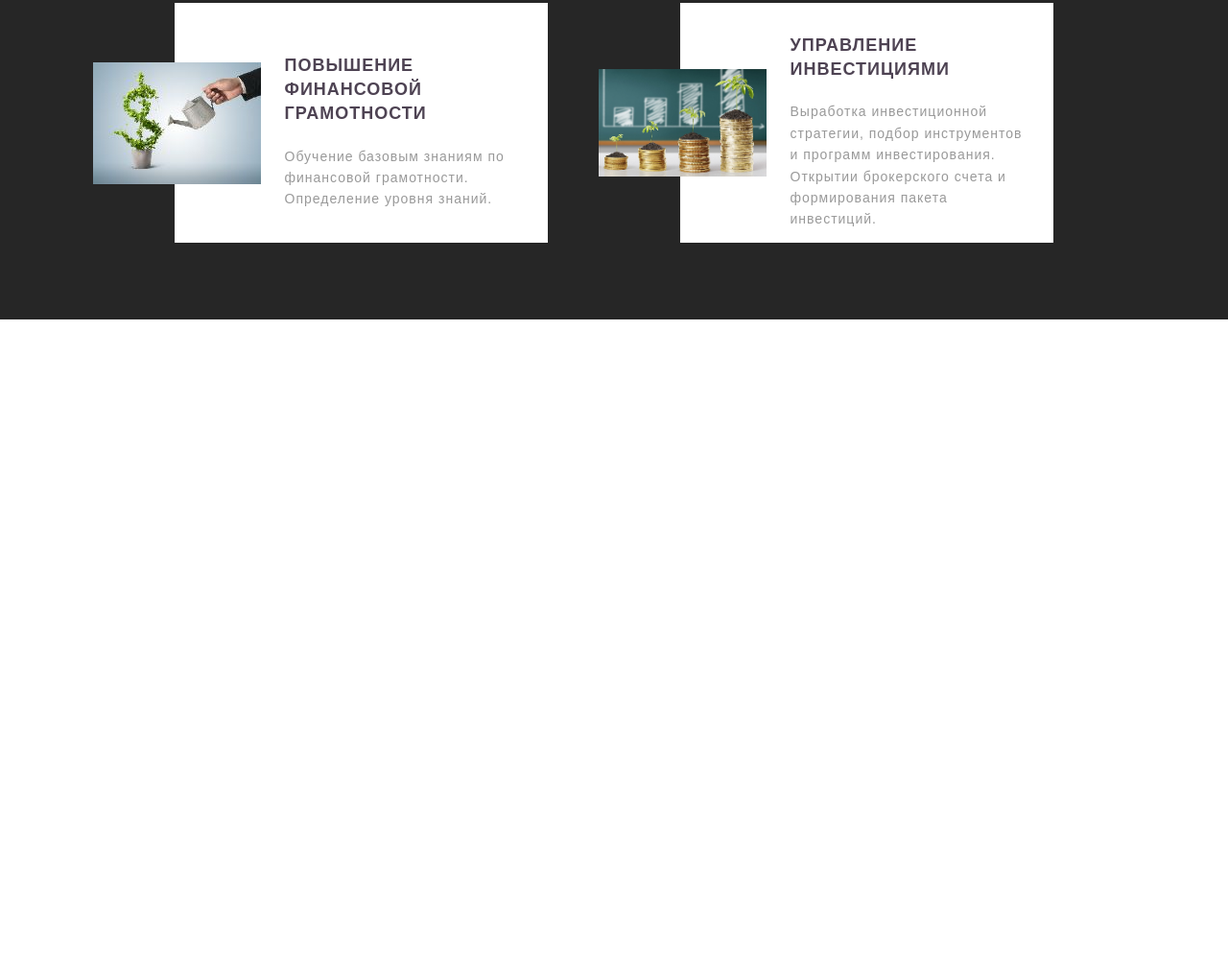
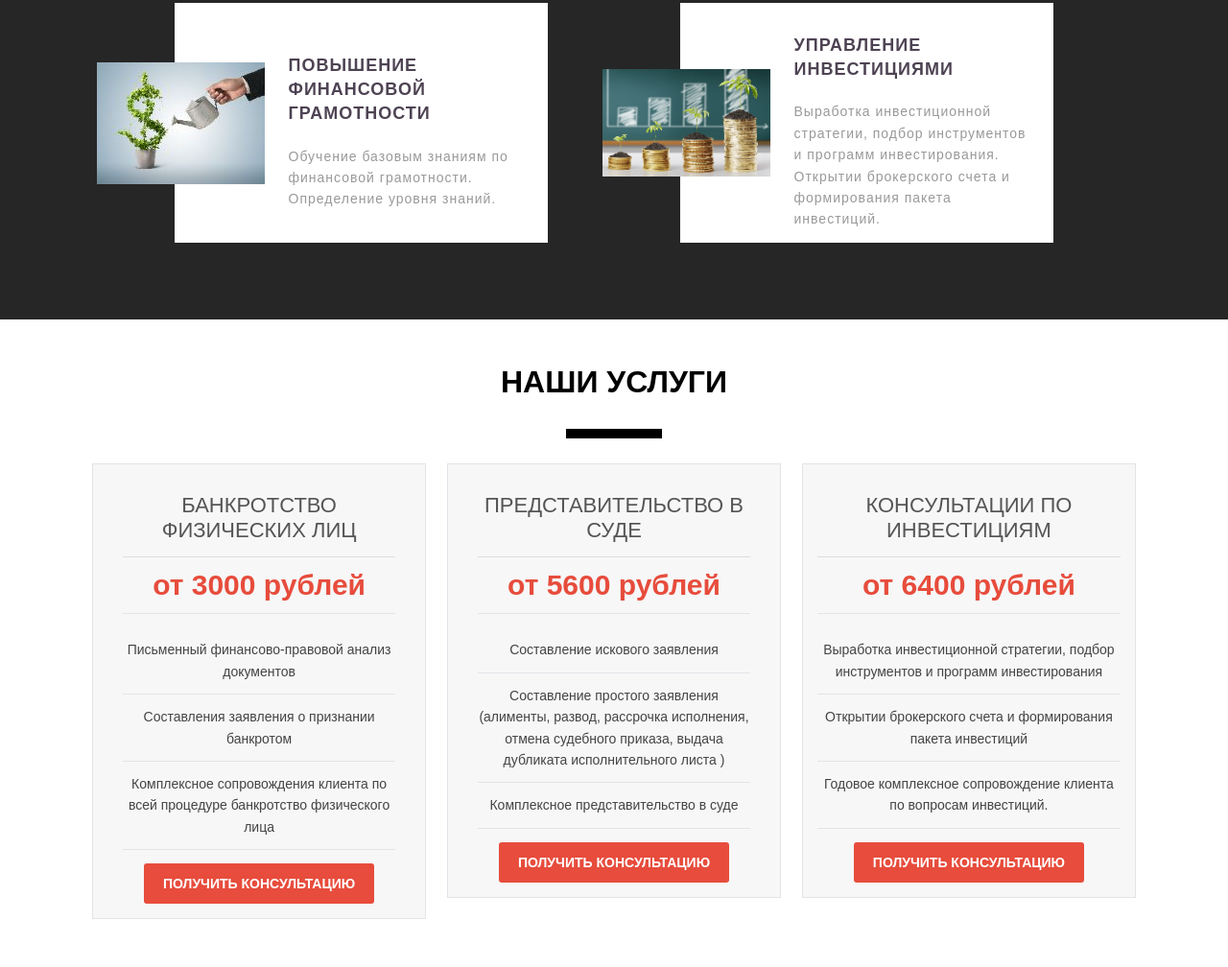
Before and after one commit to Romanenko-Vasilii/FBP, a website: page index.html in a window 1280 px wide. Shown: the part 2059-3067 px from the top of the page at 96% size. Before the commit the page ends 2392 px from the top, so only its background shows below. Drawn offline with Linux system fonts and the light colour scheme.

Commit message:
make price-block

```diff
--- a/index.html
+++ b/index.html
@@ -177,6 +177,69 @@
       <!-- /.container -->
     </section>
     <!-- /.service -->
+    <section class="price">
+      <div class="container">
+        <h2 class="price__title">наши услуги</h2>
+        <div class="row">
+          <div class="col">
+            <div class="card__price">
+              <div class="card__wrap">
+                <div class="card__caption">банкротство физических лиц</div>
+                <!-- /.card__caption -->
+                <div class="card__rate">от 3000 рублей</div>
+                <!-- /.card__rate -->
+                <ul>
+                <li>Письменный финансово-правовой анализ документов</li>
+                <li>Составления заявления о признании <br> банкротом</li>
+                <li>Комплексное сопровождения клиента по всей процедуре банкротство физического лица</li>
+              </ul>
+              <button class="button button--red">получить консультацию</button>
+              </div>
+            </div>
+            <!-- /.card__price -->
+          </div>
+          <!-- /.col -->
+          <div class="col">
+            <div class="card__price">
+              <div class="card__wrap">
+                <div class="card__caption">представительство в суде</div>
+              <!-- /.card__caption -->
+              <div class="card__rate">от 5600 рублей</div>
+              <!-- /.card__rate -->
+              <ul>
+                <li>Составление искового заявления</li>
+                <li>Составление простого заявления (алименты, развод, рассрочка исполнения, отмена судебного приказа, выдача дубликата исполнительного листа )</li>
+                <li>Комплексное представительство в суде</li>
+              </ul>
+              <button class="button button--red">получить консультацию</button>
+              </div>
+              <!-- /.card__wrap -->
+            </div>
+            <!-- /.card__price -->
+          </div>
+          <!-- /.col -->
+          <div class="col">
+            <div class="card__price">
+              <div class="card__caption">Консультации по инвестициям</div>
+              <!-- /.card__caption -->
+              <div class="card__rate">от 6400 рублей</div>
+              <!-- /.card__rate -->
+              <ul>
+                <li>Выработка инвестиционной стратегии, подбор инструментов и программ инвестирования</li>
+                <li>Открытии брокерского счета и формирования пакета инвестиций</li>
+                <li>Годовое комплексное сопровождение клиента по вопросам инвестиций.</li>
+              </ul>
+              <button class="button button--red">получить консультацию</button>
+            </div>
+            <!-- /.card__price -->
+          </div>
+          <!-- /.col -->
+        </div>
+        <!-- /.row -->
+      </div>
+      <!-- /.container -->
+    </section>
+    <!-- /.price -->
   </main>
 </body>
 </html>
--- a/sass/style.sass
+++ b/sass/style.sass
@@ -6,6 +6,7 @@
 @import 'templates/hero'
 @import 'templates/motto'
 @import 'templates/service'
+@import 'templates/price'
 
 *, *:before, *:after
     box-sizing: border-box
@@ -13,3 +14,6 @@
 body
   font-family: sans-serif
   font-size: 14px
+
+img
+  max-width: 100%
--- a/sass/templates/_motto.sass
+++ b/sass/templates/_motto.sass
@@ -16,7 +16,6 @@
       margin: auto
       margin-top: 30px
 
-
   &__guarantees
     font-size: 34px
     text-align: center
--- /dev/null
+++ b/sass/templates/_price.sass
@@ -0,0 +1,57 @@
+.row
+  display: flex
+  justify-content: space-between
+  align-items: flex-start
+.col
+  flex-basis: 32%
+  text-align: center
+  background-color: #f7f7f7
+  padding: 15px
+  border: solid 1px #E1E4E8FF
+.price
+  max-width: 100%
+  padding: 0 0 50px 0
+  &__title
+    text-transform: uppercase
+    font-size: 32px
+    color: $dark
+    text-align: center
+    font-weight: 700
+    padding-top: 20px
+    &::after
+      content: ''
+      width: 100px
+      height: 10px
+      background-color: $dark
+      display: block
+      margin: auto
+      margin-top: 30px
+ul
+  padding: 0
+li
+  list-style-type: none
+  color: #444
+  font-size: 14px
+  line-height: 1.6
+  font-weight: 400
+  padding: 12px 0
+  border-bottom: solid 1px #E1E4E8FF
+.card
+  &__rate
+    color: $red
+    font-weight: bold
+    font-size: 30px
+    border-bottom: solid 1px #E1E4E8FF
+    padding: 12px 0
+
+  &__wrap
+    max-width: 90%
+    margin: 0 auto
+
+  &__caption
+    text-transform: uppercase
+    font-weight: 500
+    color: #555
+    font-size: 22px
+    padding: 15px 0px
+    border-bottom: 1px solid #ddd
--- a/sass/templates/_service.sass
+++ b/sass/templates/_service.sass
@@ -38,6 +38,7 @@
 
 .card
   &__text
+    max-width: 80%
     margin-left: 25px
     margin-right: 10px
     text-align: left
@@ -55,5 +56,5 @@
 
 
   &__img
-    margin-left: -85px
+    margin-left: -81px
     max-width: 100%
```
Also changed, not shown: css/style.css.
